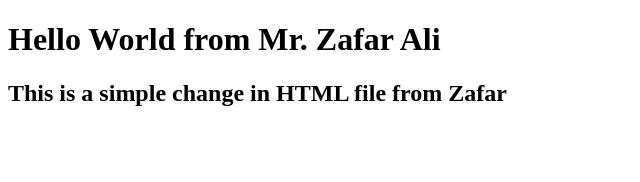
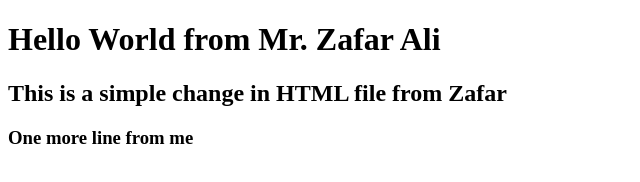
Before and after one commit to zafarneo786/bootcamp_new_2020_21, a plain HTML site: page index.html in a window 1280 px wide. Shown: the whole page, without its empty margins (0-640 px from the left). Drawn offline with Linux system fonts and the light colour scheme.

Commit message:
index.html updated

```diff
--- a/index.html
+++ b/index.html
@@ -10,5 +10,8 @@
     <h2>
         This is a simple change in HTML file from Zafar
     </h2>
+    <h3>
+        One more line from me
+    </h3>
 </body>
 </html>
```
